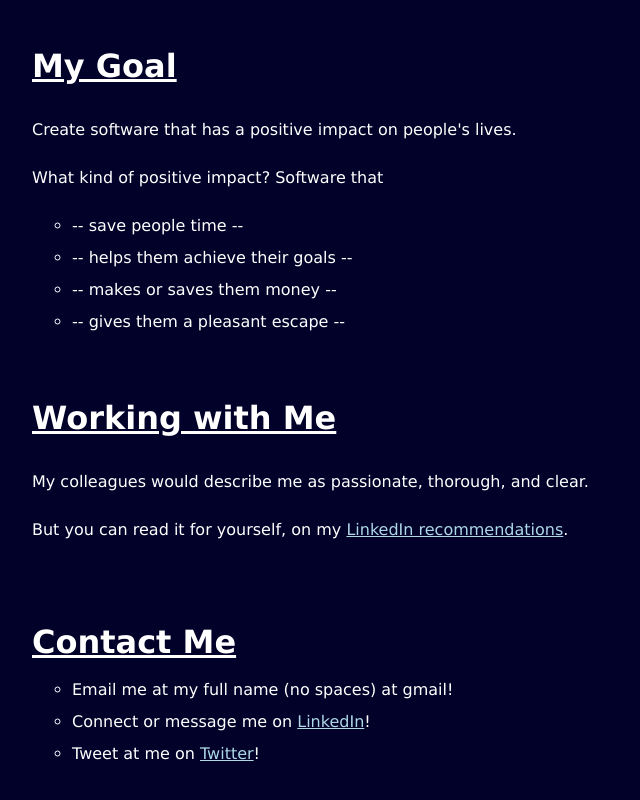
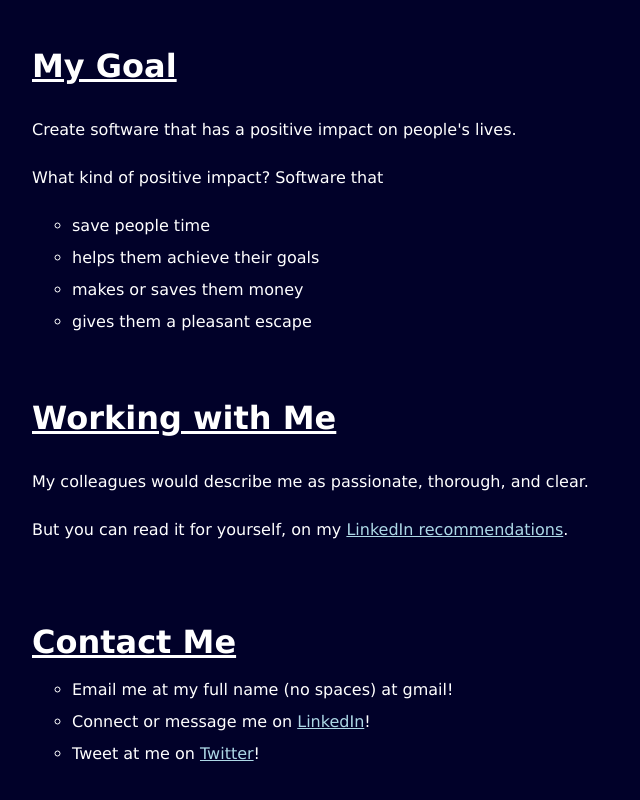
Before and after one commit to pauljstales/personalwebsitev2, a React (Create React App) app: page / in a window 1280 px wide. Shown: the part 1918-2718 px from the top of the page, without its empty margins (0-640 px from the left). Built offline with nearby package versions, Linux system fonts and the light colour scheme.

Commit message:
removed dashes on goals

```diff
--- a/src/App/App.tsx
+++ b/src/App/App.tsx
@@ -82,10 +82,10 @@ function App() {
                 <p>Create software that has a positive impact on people's lives.</p>
                 <p>What kind of positive impact? Software that</p>
                 <ul>
-                    <li>-- save people time --</li>
-                    <li>-- helps them achieve their goals --</li>
-                    <li>-- makes or saves them money --</li>
-                    <li>-- gives them a pleasant escape --</li>
+                    <li>save people time</li>
+                    <li>helps them achieve their goals</li>
+                    <li>makes or saves them money</li>
+                    <li>gives them a pleasant escape</li>
                 </ul>
             </section>
             <section className='section'>
```
